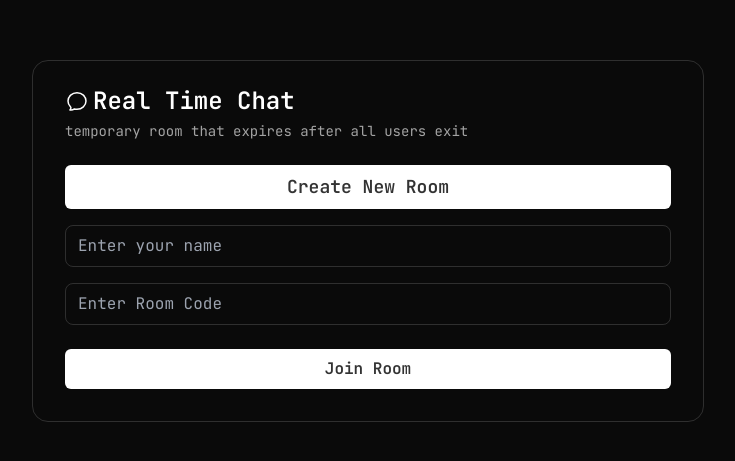
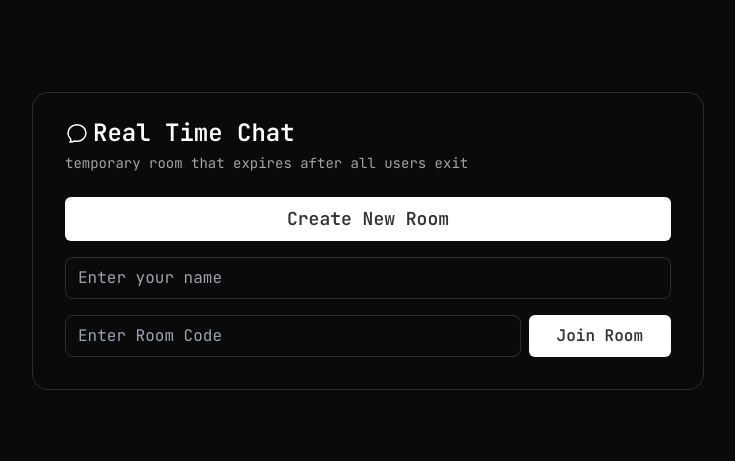
Before and after one commit to DrMyth/ChatApp-FE, a React (Vite) app: page / in a window 1280 px wide. Shown: the part 159-620 px from the top of the page, without its empty margins (272-1007 px from the left). Built offline with nearby package versions, Linux system fonts and the light colour scheme.

Commit message:
Update Responsiveness of Startup.tsx

```diff
--- a/src/Pages/Startup.tsx
+++ b/src/Pages/Startup.tsx
@@ -61,7 +61,7 @@ export const Startup = () => {
             value={name}
             onChange={(e) => setName(e.target.value)}
           />
-          <div className="flex xs:flex-row flex-col sm:gap-2 gap-0.5 ">
+          <div className="flex sm:flex-row flex-col sm:gap-2 gap-0.5 ">
             <input
               type="text"
               placeholder="Enter Room Code"
```
